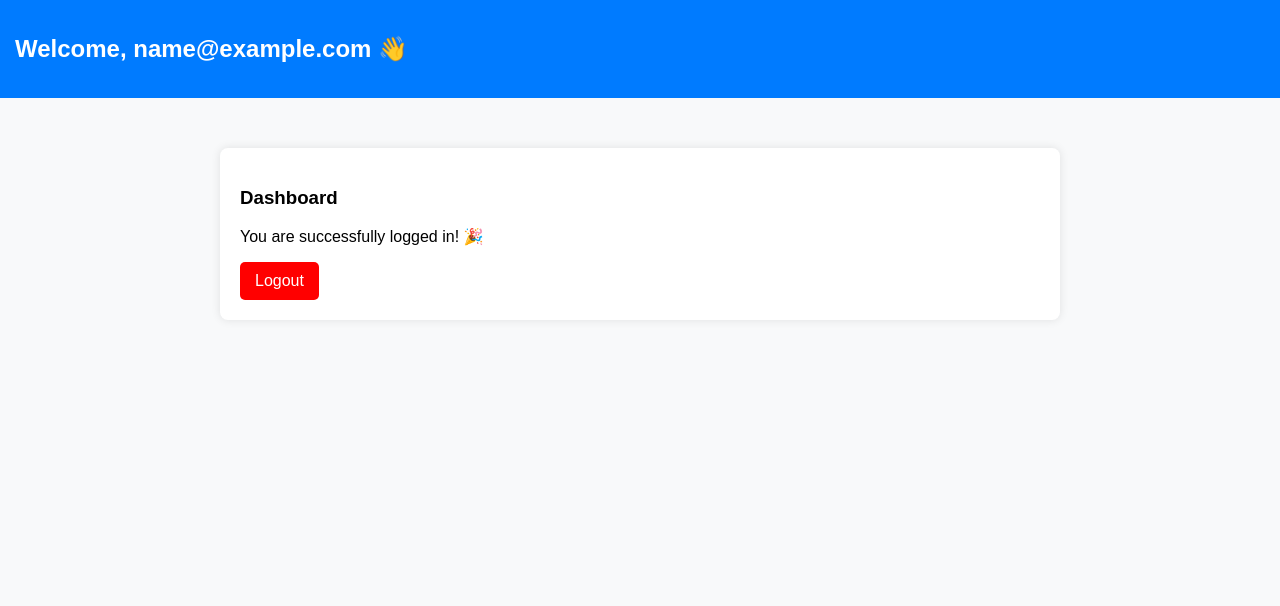
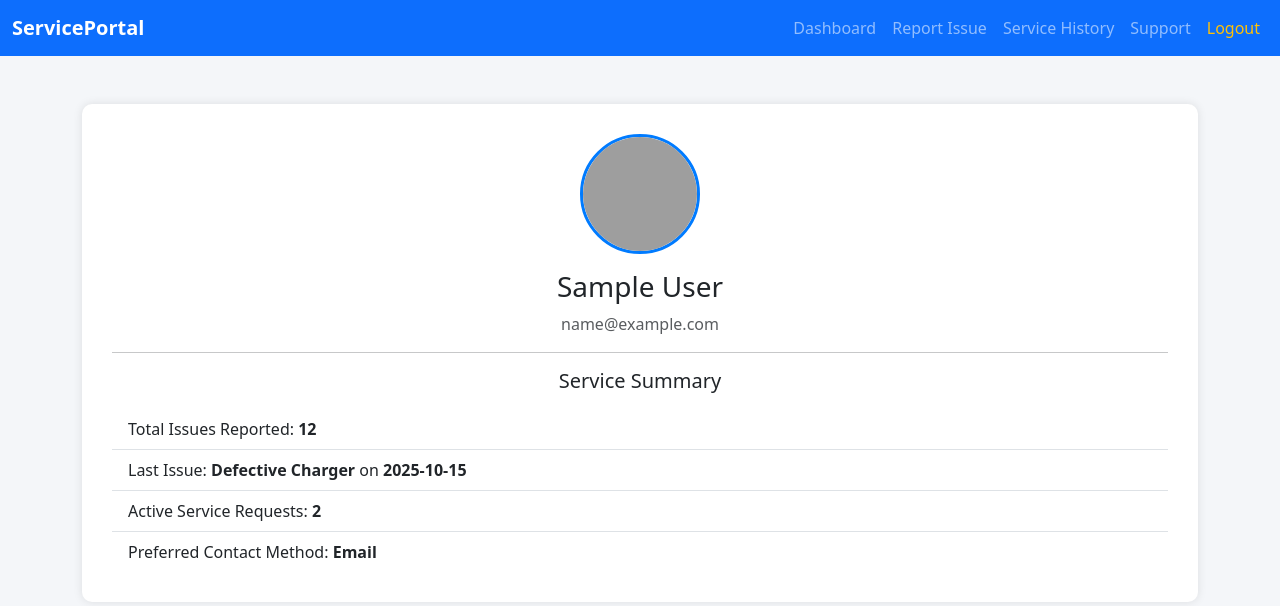
Before and after one commit to JaganKumarMohanty/E-E_Services, a PHP site: page /dashboard.php in a window 1280 px wide. Shown: the top 606 px of the page. Run offline with PHP 8.4, Linux system fonts and the light colour scheme; the visitor is signed in with stand-in values (Sample User, id 1); grey boxes are pictures that could not be loaded.

```diff
--- a/dashboard.php
+++ b/dashboard.php
@@ -10,28 +10,56 @@ if (!isset($_SESSION['user_id'])) {
 <!DOCTYPE html>
 <html lang="en">
 <head>
-    <meta charset="UTF-8">
-    <title>User Dashboard</title>
-    <style>
-        body { font-family: Arial, sans-serif; background: #f8f9fa; margin: 0; padding: 0; }
-        .navbar { background: #007bff; padding: 15px; color: white; }
-        .container { max-width: 800px; margin: 50px auto; background: white; padding: 20px; border-radius: 8px; box-shadow: 0px 0px 10px rgba(0,0,0,0.1); }
-        .logout-btn { display: inline-block; padding: 10px 15px; background: red; color: white; text-decoration: none; border-radius: 5px; }
-        .logout-btn:hover { background: darkred; }
-    </style>
+  <meta charset="UTF-8">
+  <title>User Profile | Electronic Service Portal</title>
+  <meta name="viewport" content="width=device-width, initial-scale=1">
+  <link href="https://cdn.jsdelivr.net/npm/bootstrap@5.3.3/dist/css/bootstrap.min.css" rel="stylesheet">
+  <style>
+    body { background-color: #f4f6f9; }
+    .profile-card { background: white; border-radius: 10px; padding: 30px; box-shadow: 0 0 10px rgba(0,0,0,0.1); }
+    .profile-img { width: 120px; height: 120px; object-fit: cover; border-radius: 50%; border: 3px solid #007bff; }
+    .navbar-brand { font-weight: bold; }
+    .nav-link:hover { text-decoration: underline; }
+  </style>
 </head>
 <body>
 
-<div class="navbar">
-    <h2>Welcome, <?= htmlspecialchars($_SESSION['email']); ?> 👋</h2>
+<!-- 🔷 Navbar -->
+<nav class="navbar navbar-expand-lg navbar-dark bg-primary">
+  <div class="container-fluid">
+    <a class="navbar-brand" href="#">ServicePortal</a>
+    <button class="navbar-toggler" type="button" data-bs-toggle="collapse" data-bs-target="#navbarNav">
+      <span class="navbar-toggler-icon"></span>
+    </button>
+    <div class="collapse navbar-collapse" id="navbarNav">
+      <ul class="navbar-nav ms-auto">
+        <li class="nav-item"><a class="nav-link" href="#">Dashboard</a></li>
+        <li class="nav-item"><a class="nav-link" href="#">Report Issue</a></li>
+        <li class="nav-item"><a class="nav-link" href="#">Service History</a></li>
+        <li class="nav-item"><a class="nav-link" href="#">Support</a></li>
+        <li class="nav-item"><a class="nav-link text-warning" href="logout.php">Logout</a></li>
+      </ul>
+    </div>
+  </div>
+</nav>
+
+<!-- 🧑‍🔧 Profile Section -->
+<div class="container mt-5">
+  <div class="profile-card text-center">
+    <img src="uploads/user_avatar.jpg" alt="User Avatar" class="profile-img mb-3">
+    <h3><?= htmlspecialchars($_SESSION['name']); ?></h3>
+    <p class="text-muted"><?= htmlspecialchars($_SESSION['email']); ?></p>
+    <hr>
+    <h5>Service Summary</h5>
+    <ul class="list-group list-group-flush text-start mt-3">
+      <li class="list-group-item">Total Issues Reported: <strong>12</strong></li>
+      <li class="list-group-item">Last Issue: <strong>Defective Charger</strong> on <strong>2025-10-15</strong></li>
+      <li class="list-group-item">Active Service Requests: <strong>2</strong></li>
+      <li class="list-group-item">Preferred Contact Method: <strong>Email</strong></li>
+    </ul>
+  </div>
 </div>
 
-<div class="container">
-    <h3>Dashboard</h3>
-    <p>You are successfully logged in! 🎉</p>
-
-    <a class="logout-btn" href="logout.php">Logout</a>
-</div>
-
+<script src="https://cdn.jsdelivr.net/npm/bootstrap@5.3.3/dist/js/bootstrap.bundle.min.js"></script>
 </body>
 </html>
```
Also changed, not shown: index.php (+1 -9 lines), uploads/1761813672_grid1.jpg (added), uploads/1761813752_carousel3.jpg (added), uploads/1761814267_carousel3.jpg (added).
